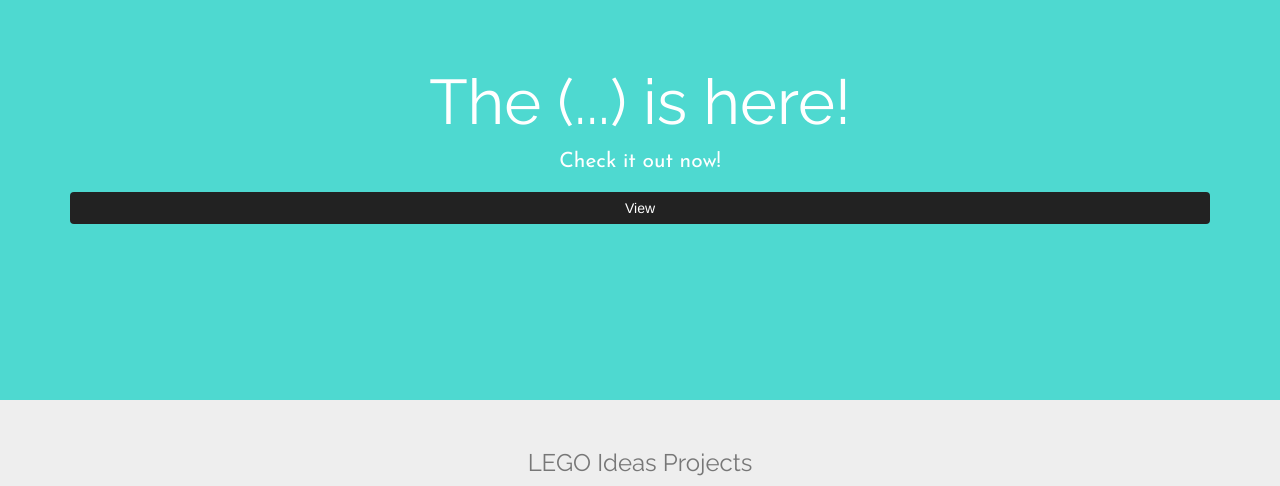
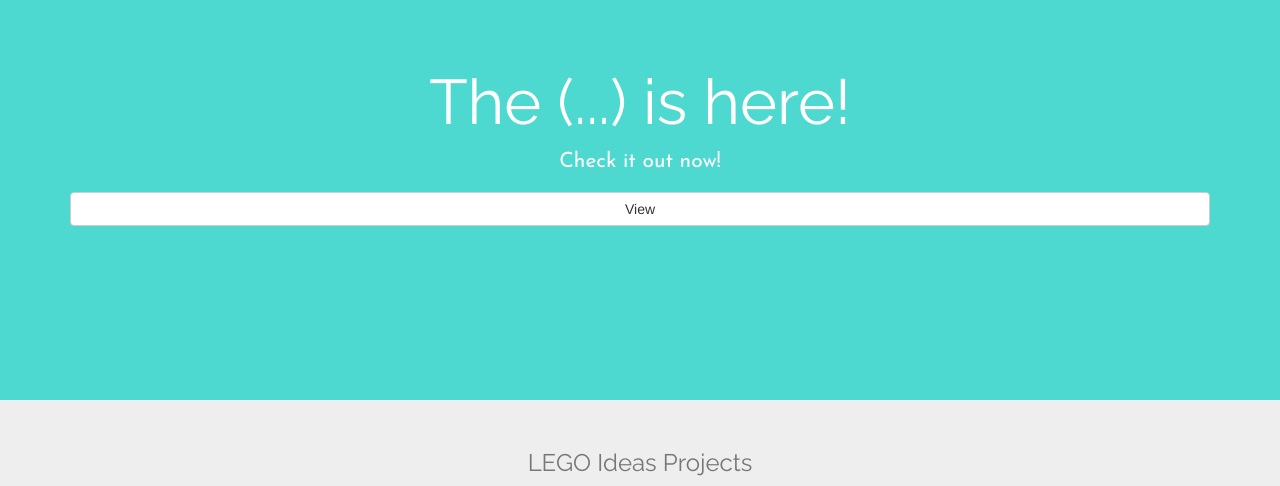
Before and after one commit to HypercarDriver/lego2.github.io, a Jekyll site: the page built from index.html, in a window 1280 px wide. Shown: the part 452-938 px from the top of the page. Built offline with Jekyll 4.4.1, drawn with Linux system fonts in a browser that asks for light colours; nearby versions of some CDN libraries; grey boxes are pictures that could not be loaded.

Commit message:
Update newprojectjumbotron.html

```diff
--- a/_includes/newprojectjumbotron.html
+++ b/_includes/newprojectjumbotron.html
@@ -3,7 +3,7 @@
     <h1 class="jumbotron-title">The (...) is here!</h1>
     <p class="jumbotron-tagline">Check it out now!</p>
     <a href="#">
-      <div type="button" class="btn btn-custom btn-block" role="button">View</div>
+      <div type="button" class="btn btn-default btn-block" role="button">View</div>
     </a>
   </div>
 </div>
```
